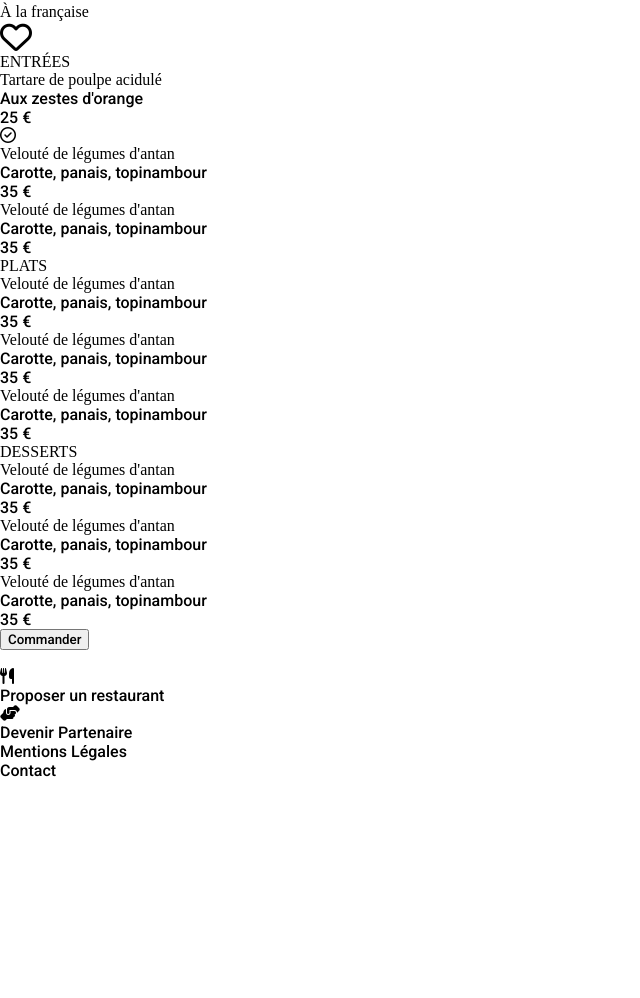
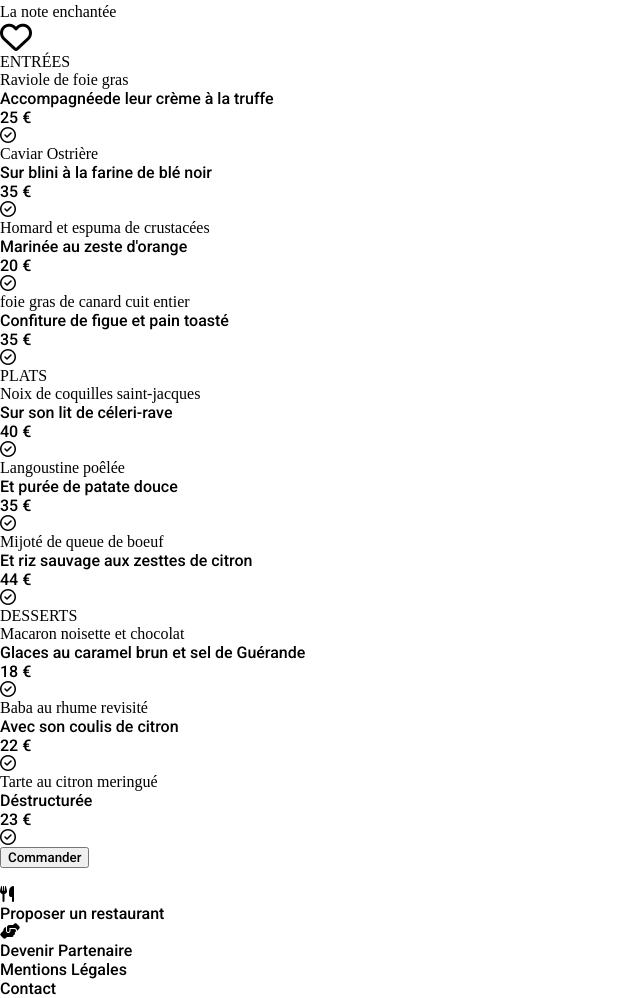
Before and after one commit to pierrelouisabraham/OhMyFood, a plain HTML site: page La-note-enchantée.html in a window 1280 px wide. Shown: the part 444-1442 px from the top of the page, without its empty margins (0-640 px from the left). Before the commit the page ends 1224 px from the top, so only its background shows below. Drawn offline with Linux system fonts and the light colour scheme; a web font is replaced by a local one.

Commit message:
remplir les pages restaurants

```diff
--- a/La-note-enchantée.html
+++ b/La-note-enchantée.html
@@ -7,7 +7,7 @@
     <link rel="stylesheet" href="./css/style.css">
     <link rel="preconnect" href="https://fonts.googleapis.com">
 <link rel="preconnect" href="https://fonts.gstatic.com" crossorigin>
-<link href="https://fonts.googleapis.com/css2?family=Roboto:ital,wght@0,500;0,700;1,300&family=Shrikhand&display=swap" rel="stylesheet">
+<link href="https://fonts.googleapis.com/css2?family=Roboto:ital,wght@0,100;0,500;0,700;1,300&family=Shrikhand&display=swap" rel="stylesheet">
     <script src="https://kit.fontawesome.com/5be0ef6e35.js" crossorigin="anonymous"></script>
     <title>À la française</title>
 </head>
@@ -23,25 +23,22 @@
     </div>
     <section class="menu">
         <div class="restaurant-name">
-            <h1>À la française</h1>
+            <h1>La note enchantée</h1>
             <span class="fa-2x far fa-heart "></span>
         </div>
         <div class="list">
-
-
                         <h2>
                             ENTRÉES
                         </h2>
-
                     <ul>
                     <li>
                         <div class="dish-button">
                             <div class="description-menu">
                                 <h3 class="dish">
-                                    Tartare de poulpe acidulé
+                                    Raviole de foie gras
                                 </h3>
                                 <p class="composition">
-                                    Aux zestes d'orange
+                                    Accompagnéede leur crème à la truffe
                                 </p>
                             </div>
                             <p class="price">
@@ -51,45 +48,64 @@
                                 <i class="fa-regular fa-circle-check"></i>
                             </div>
                         </div>
-                        <i></i>
                     </li>
                     <li>
                         <div class="dish-button">
                             <div class="description-menu">
                                 <h3 class="dish">
-                                    Velouté de légumes d'antan
+                                    Caviar Ostrière
                                 </h3>
                                 <p class="composition">
-                                    Carotte, panais, topinambour
+                                    Sur blini à la farine de blé noir
                                 </p>
                             </div>
                             <p class="price">
                                 35 €
                             </p>
+                            <div class="checkbox">
+                                <i class="fa-regular fa-circle-check"></i>
+                            </div>
                         </div>
-                        <i></i>
                     </li>
                     <li>
                         <div class="dish-button">
                             <div class="description-menu">
                                 <h3 class="dish">
-                                    Velouté de légumes d'antan
+                                    Homard et espuma de crustacées
                                 </h3>
                                 <p class="composition">
-                                    Carotte, panais, topinambour
+                                    Marinée au zeste d'orange
+                                </p>
+                            </div>
+                            <p class="price">
+                                20 €
+                            </p>
+                            <div class="checkbox">
+                                <i class="fa-regular fa-circle-check"></i>
+                            </div>
+                        </div>
+                    </li>
+                    <li>
+                        <div class="dish-button">
+                            <div class="description-menu">
+                                <h3 class="dish">
+                                    foie gras de canard cuit entier
+                                </h3>
+                                <p class="composition">
+                                    Confiture de figue et pain toasté
                                 </p>
                             </div>
                             <p class="price">
                                 35 €
                             </p>
+                            <div class="checkbox">
+                                <i class="fa-regular fa-circle-check"></i>
+                            </div>
                         </div>
-                        <i></i>
                     </li>
                 </ul>
         </div>
         <div class="list">
-
-
                     <h2>
                         PLATS
                     </h2>
@@ -98,56 +114,60 @@
                         <div class="dish-button">
                             <div class="description-menu">
                                 <h3 class="dish">
-                                    Velouté de légumes d'antan
+                                    Noix de coquilles saint-jacques
                                 </h3>
                                 <p class="composition">
-                                    Carotte, panais, topinambour
+                                    Sur son lit de céleri-rave
+                                </p>
+                            </div>
+                            <p class="price">
+                                40 €
+                            </p>
+                            <div class="checkbox">
+                                <i class="fa-regular fa-circle-check"></i>
+                            </div>
+                        </div>
+                    </li>
+                    <li>
+                        <div class="dish-button">
+                            <div class="description-menu">
+                                <h3 class="dish">
+                                    Langoustine poêlée
+                                </h3>
+                                <p class="composition">
+                                    Et purée de patate douce
                                 </p>
                             </div>
                             <p class="price">
                                 35 €
                             </p>
+                            <div class="checkbox">
+                                <i class="fa-regular fa-circle-check"></i>
+                            </div>
                         </div>
-                        <i></i>
                     </li>
                     <li>
                         <div class="dish-button">
                             <div class="description-menu">
                                 <h3 class="dish">
-                                    Velouté de légumes d'antan
+                                    Mijoté de queue de boeuf
                                 </h3>
                                 <p class="composition">
-                                    Carotte, panais, topinambour
+                                    Et riz sauvage aux zesttes de citron
                                 </p>
                             </div>
                             <p class="price">
-                                35 €
+                                44 €
                             </p>
+                            <div class="checkbox">
+                                <i class="fa-regular fa-circle-check"></i>
+                            </div>
                         </div>
-                        <i></i>
-                    </li>
-                    <li>
-                        <div class="dish-button">
-                            <div class="description-menu">
-                                <h3 class="dish">
-                                    Velouté de légumes d'antan
-                                </h3>
-                                <p class="composition">
-                                    Carotte, panais, topinambour
-                                </p>
-                            </div>
-                            <p class="price">
-                                35 €
-                            </p>
-                        </div>
-                        <i></i>
                     </li>
                 </ul>
 
         </div>
         <div class="list">
-
-
                     <h2>
                         DESSERTS
                     </h2>
@@ -156,56 +176,64 @@
                         <div class="dish-button">
                             <div class="description-menu">
                                 <h3 class="dish">
-                                    Velouté de légumes d'antan
+                                    Macaron noisette et chocolat
                                 </h3>
                                 <p class="composition">
-                                    Carotte, panais, topinambour
+                                    Glaces au caramel brun et sel de Guérande
                                 </p>
                             </div>
                             <p class="price">
-                                35 €
+                                18 €
                             </p>
+                            <div class="checkbox">
+                                <i class="fa-regular fa-circle-check"></i>
+                            </div>
                         </div>
-                        <i></i>
                     </li>
                     <li>
                         <div class="dish-button">
                             <div class="description-menu">
                                 <h3 class="dish">
-                                    Velouté de légumes d'antan
+                                    Baba au rhume revisité
                                 </h3>
                                 <p class="composition">
-                                    Carotte, panais, topinambour
+                                    Avec son coulis de citron
                                 </p>
                             </div>
                             <p class="price">
-                                35 €
+                                22 €
                             </p>
+                            <div class="checkbox">
+                                <i class="fa-regular fa-circle-check"></i>
+                            </div>
                         </div>
-                        <i></i>
                     </li>
                     <li>
                         <div class="dish-button">
                             <div class="description-menu">
                                 <h3 class="dish">
-                                    Velouté de légumes d'antan
+                                    Tarte au citron meringué
                                 </h3>
                                 <p class="composition">
-                                    Carotte, panais, topinambour
+                                    Déstructurée
                                 </p>
                             </div>
                             <p class="price">
-                                35 €
+                                23 €
                             </p>
+                            <div class="checkbox">
+                                <i class="fa-regular fa-circle-check"></i>
+                            </div>
                         </div>
-                        <i></i>
                     </li>
                 </ul>
 
         </div>
-        <button id="exploration">
-            <p>Commander</p>
-        </button>
+        <div id="explore">
+            <button id="exploration">
+                <p>Commander</p>
+            </button>
+        </div>
     </section>
     <footer>
         <img src="./images/logo/ohmyfood@2x.svg">
```
Also changed, not shown: A-la-française.html (+1 -1 lines), index.html (+4 -0 lines), la-pallette-du-gout.html (+67 -58 lines), le-délice-des-sens.html (+68 -60 lines), sass/style.scss (+25 -5 lines), css/style.css, 1 other file.
